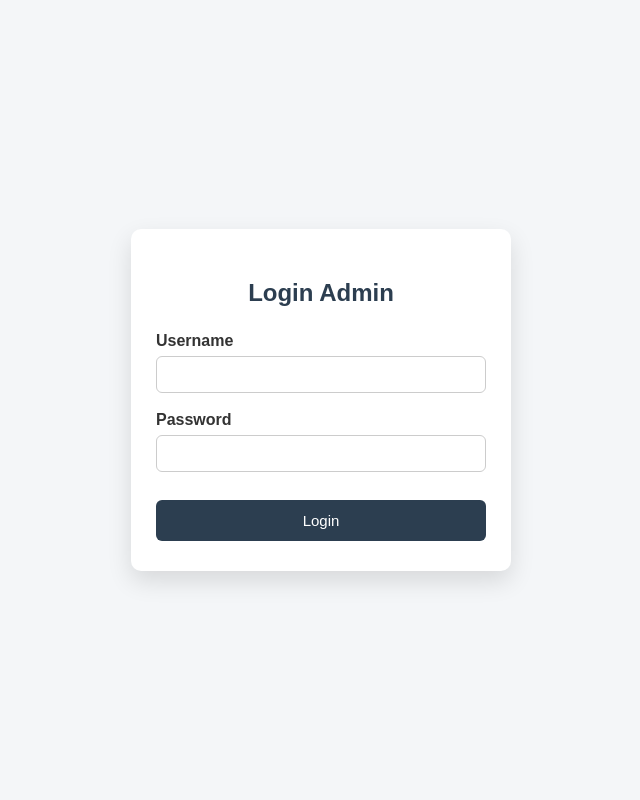
After one commit to syivacahya/spk, a PHP site: page /login.php in a window 1280 px wide. The commit adds this page. Shown: the whole page, without its empty margins (319-959 px from the left). Run offline with PHP 8.4, Linux system fonts and the light colour scheme.

Commit message:
Menambahkan login admin

```diff
--- a/assets/style.css
+++ b/assets/style.css
@@ -1,28 +1,38 @@
+/* ===============================
+   GLOBAL RESET & BASE STYLE
+================================ */
+* {
+    box-sizing: border-box;
+}
+
 body {
     font-family: Arial, sans-serif;
     margin: 0;
     background: #f4f6f8;
 }
 
+/* ===============================
+   SIDEBAR
+================================ */
 .sidebar {
     width: 220px;
-    background: #2c3e50;
     height: 100vh;
     position: fixed;
-    color: white;
+    background: #2c3e50;
+    color: #fff;
 }
 
 .sidebar h2 {
+    margin: 0;
+    padding: 15px;
     text-align: center;
-    padding: 15px;
-    margin: 0;
     background: #1a252f;
 }
 
 .sidebar a {
     display: block;
-    color: white;
     padding: 12px 20px;
+    color: #fff;
     text-decoration: none;
 }
 
@@ -30,25 +40,35 @@ body {
     background: #34495e;
 }
 
+/* ===============================
+   MAIN CONTENT
+================================ */
 .content {
     margin-left: 220px;
     padding: 20px;
 }
 
+/* ===============================
+   CARD
+================================ */
 .card {
-    background: white;
+    background: #fff;
     padding: 20px;
     margin-bottom: 15px;
     border-radius: 8px;
 }
 
+/* ===============================
+   TABLE
+================================ */
 table {
     width: 100%;
     border-collapse: collapse;
-    background: white;
+    background: #fff;
 }
 
-table th, table td {
+table th,
+table td {
     padding: 10px;
     border: 1px solid #ddd;
     text-align: center;
@@ -56,17 +76,97 @@ table th, table td {
 
 table th {
     background: #3498db;
-    color: white;
+    color: #fff;
 }
 
+/* ===============================
+   BUTTON
+================================ */
 .btn {
     padding: 6px 10px;
     background: #3498db;
-    color: white;
+    color: #fff;
     text-decoration: none;
     border-radius: 4px;
+}
+
+.btn:hover {
+    opacity: 0.9;
 }
 
 .btn-danger {
     background: #e74c3c;
 }
+
+/* ===============================
+   LOGIN PAGE
+================================ */
+.login-page {
+    display: flex;
+    justify-content: center;
+    align-items: center;
+    height: 100vh;
+    background: #f4f6f8;
+}
+
+.login-card {
+    width: 380px;
+    background: #fff;
+    padding: 30px 25px;
+    border-radius: 10px;
+    box-shadow: 0 10px 25px rgba(0,0,0,0.12);
+}
+
+.login-card h2 {
+    text-align: center;
+    margin-bottom: 25px;
+    color: #2c3e50;
+}
+
+.login-card .form-group {
+    margin-bottom: 18px;
+}
+
+.login-card label {
+    display: block;
+    margin-bottom: 6px;
+    font-weight: 600;
+    color: #333;
+}
+
+.login-card input {
+    width: 100%;
+    padding: 10px;
+    border-radius: 6px;
+    border: 1px solid #ccc;
+    outline: none;
+}
+
+.login-card input:focus {
+    border-color: #3498db;
+}
+
+.login-card button {
+    width: 100%;
+    padding: 12px;
+    margin-top: 10px;
+    background: #2c3e50;
+    color: #fff;
+    border: none;
+    border-radius: 6px;
+    font-size: 15px;
+    cursor: pointer;
+}
+
+.login-card button:hover {
+    background: #1a252f;
+}
+
+.login-error {
+    margin-bottom: 15px;
+    padding: 8px;
+    border-radius: 5px;
+    text-align: center;
+    background: #ffe5e5;
+    color: #c0392b;
+}
--- a/index.php
+++ b/index.php
@@ -1,3 +1,8 @@
+<?php
+include 'cek_login.php';
+include 'koneksi.php';
+?>
+
 <?php
 include 'koneksi.php';
 include 'layout/header.php';
--- a/layout/header.php
+++ b/layout/header.php
@@ -12,8 +12,11 @@
     <a href="kriteria.php">📋 Data Kriteria</a>
     <a href="alternatif.php">🏘️ Data Alternatif</a>
     <a href="penilaian.php">📝 Data Penilaian</a>
-    <a href="perhitungan.php">🧮 Perhitungan</a>
+    <a href="perhitungan.php">🧮 Perhitungan Moora</a>
     <a href="hasil.php">🏆 Hasil Akhir</a>
+    <a href="logout.php" onclick="return confirm('Anda yakin akan keluar?')">
+    📤 Logout</a>
+
 </div>
 
 <div class="content">
--- /dev/null
+++ b/login.php
@@ -0,0 +1,65 @@
+<?php
+session_start();
+include 'koneksi.php';
+
+if(isset($_POST['login'])){
+    $username = $_POST['username'];
+    $password = $_POST['password'];
+
+    $q = mysqli_query($conn,"
+        SELECT * FROM admin WHERE username='$username'
+    ");
+
+    if(mysqli_num_rows($q) > 0){
+        $data = mysqli_fetch_assoc($q);
+
+        if(password_verify($password, $data['password'])){
+            $_SESSION['admin'] = $data['username'];
+            header("Location: index.php");
+            exit;
+        } else {
+            $error = "Password salah!";
+        }
+    } else {
+        $error = "Username tidak ditemukan!";
+    }
+}
+?>
+
+<!DOCTYPE html>
+<html>
+<head>
+    <title>Login Admin</title>
+    <link rel="stylesheet" href="assets/style.css">
+</head>
+<body>
+    <div class="login-page">
+        <div class="login-card">
+            <h2>Login Admin</h2>
+
+            <?php if(isset($error)) { ?>
+                <div class="login-error">
+                    <?= $error ?>
+                </div>
+            <?php } ?>
+
+            <form method="post">
+                <div class="form-group">
+                    <label>Username</label>
+                    <input type="text" name="username" required>
+                </div>
+
+                <div class="form-group">
+                    <label>Password</label>
+                    <input type="password" name="password" required>
+                </div>
+
+                <button name="login">Login</button>
+            </form>
+        </div>
+    </div>
+
+</body>
+
+
+</html>
--- /dev/null
+++ b/logout.php
@@ -0,0 +1,6 @@
+<?php
+session_start();
+session_destroy();
+header("Location: login.php");
+exit;
+?>
```
Also changed, not shown: cek_login.php (added, +7 -0 lines).
